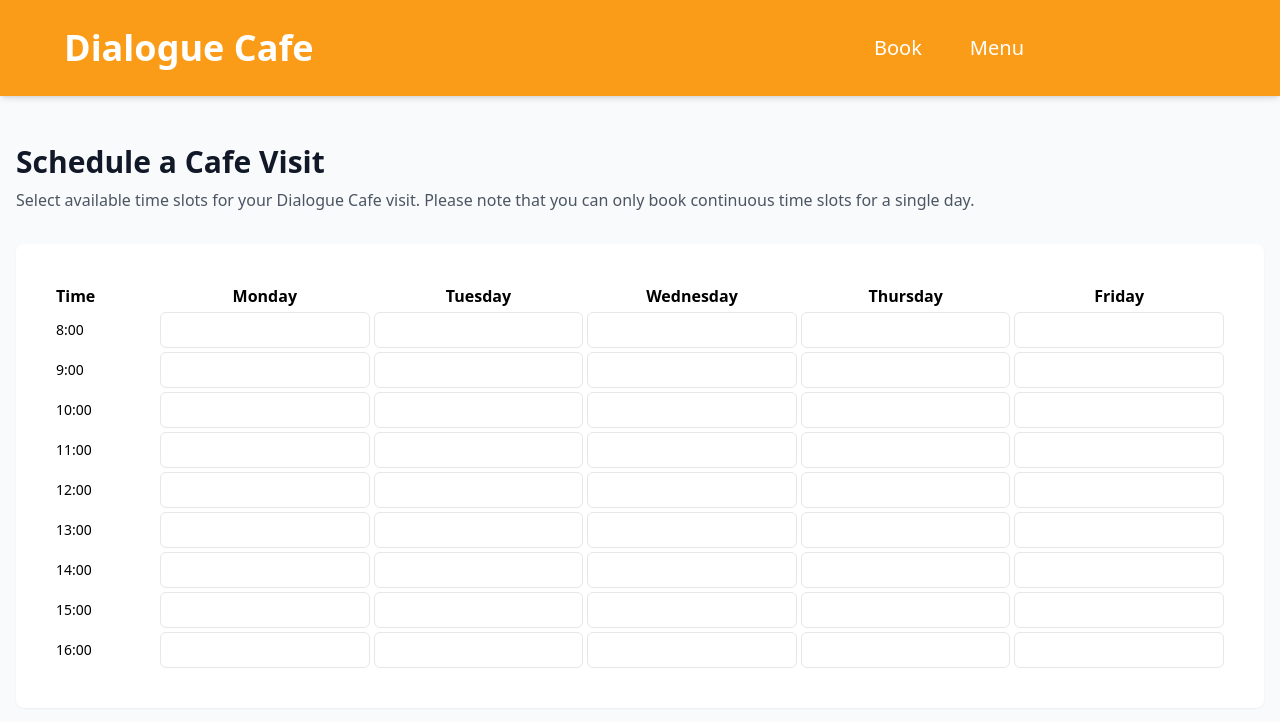
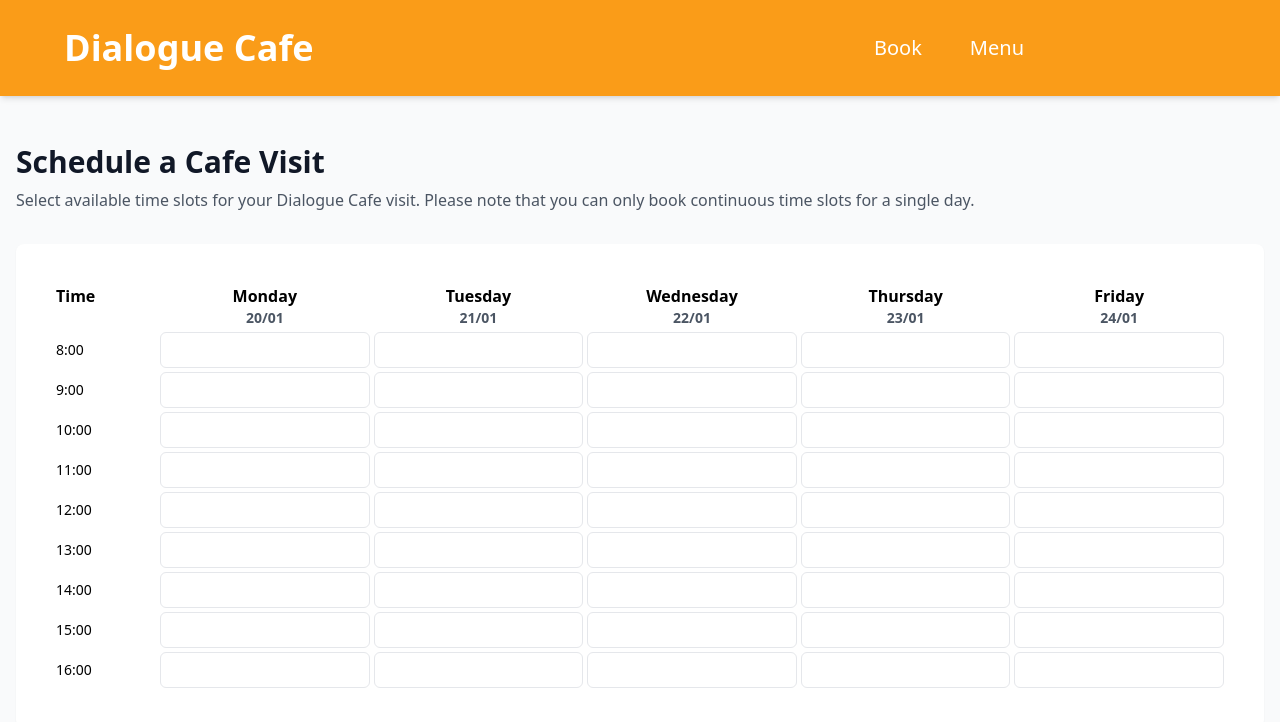
Before and after one commit to nblandos/dialogue-hub, a React (Vite) app in the folder frontend/: page / in a window 1280 px wide. Shown: the top 722 px of the page. Built offline with nearby package versions, Linux system fonts and the light colour scheme.

Commit message:
integrate date fns

```diff
--- a/frontend/package.json
+++ b/frontend/package.json
@@ -12,6 +12,7 @@
     "preview": "vite preview"
   },
   "dependencies": {
+    "date-fns": "^4.1.0",
     "react": "^18.3.1",
     "react-dom": "^18.3.1",
     "react-router-dom": "^7.0.2"
--- a/frontend/src/components/booking/TimeSlotGrid.jsx
+++ b/frontend/src/components/booking/TimeSlotGrid.jsx
@@ -13,8 +13,14 @@ const TimeSlotGrid = ({ days, hours, selectedSlots, onSlotClick }) => {
       >
         {days.map((day) => (
           <div key={day.full} className="text-center font-semibold">
-            <span className="hidden md:inline">{day.full}</span>
-            <span className="md:hidden">{day.short}</span>
+            <div className="hidden md:block">
+              <div>{day.full}</div>
+              <div className="text-sm text-gray-600">{day.displayDate}</div>
+            </div>
+            <div className="md:hidden">
+              <div>{day.short}</div>
+              <div className="text-sm text-gray-600">{day.displayDate}</div>
+            </div>
           </div>
         ))}
       </div>
@@ -31,10 +37,10 @@ const TimeSlotGrid = ({ days, hours, selectedSlots, onSlotClick }) => {
           >
             {days.map((day) => (
               <div
-                key={`${day.full}-${hour}`}
-                onClick={() => onSlotClick(day.full, hour)}
+                key={`${day.date}-${hour}`}
+                onClick={() => onSlotClick(day.date, hour)}
                 className={`cursor-pointer rounded-md border p-2 transition-colors ${
-                  selectedSlots.includes(`${day.full}-${hour}`)
+                  selectedSlots.includes(`${day.date}T${hour}`)
                     ? 'bg-[#FA9C18] text-white'
                     : 'hover:bg-orange-100'
                 }`}
--- a/frontend/src/components/booking/WeeklySchedule.jsx
+++ b/frontend/src/components/booking/WeeklyTimetable.jsx
@@ -1,53 +1,59 @@
 import { useState } from 'react';
 import { useNavigate } from 'react-router-dom';
+import { startOfWeek, addDays, format, parseISO, setHours } from 'date-fns';
 import TimeSlotGrid from './TimeSlotGrid';
 import SelectedTimeDisplay from './SelectedTimeDisplay';
 
 const WeeklyTimetable = () => {
   const navigate = useNavigate();
-  const daysMap = [
-    { full: 'Monday', short: 'Mon' },
-    { full: 'Tuesday', short: 'Tue' },
-    { full: 'Wednesday', short: 'Wed' },
-    { full: 'Thursday', short: 'Thu' },
-    { full: 'Friday', short: 'Fri' },
-  ];
+  const today = new Date();
+  const weekStart = startOfWeek(today, { weekStartsOn: 1 });
+
+  const daysMap = Array.from({ length: 5 }, (_, index) => {
+    const date = addDays(weekStart, index);
+    return {
+      full: format(date, 'EEEE'),
+      short: format(date, 'EEE'),
+      date: format(date, 'yyyy-MM-dd'),
+      displayDate: format(date, 'dd/MM'),
+    };
+  });
   const hours = Array.from({ length: 9 }, (_, i) => i + 8);
   const [selectedSlots, setSelectedSlots] = useState([]);
 
   const isValidSelection = (slots, newSlot) => {
-    const [newDay, newHour] = newSlot.split('-');
+    const [newDate, newHour] = newSlot.split('T');
     const newHourNum = parseInt(newHour);
 
     if (slots.length === 0) return true;
 
-    const existingDays = slots.map((slot) => slot.split('-')[0]);
-    if (!existingDays.every((day) => day === newDay)) {
+    const existingDates = slots.map((slot) => slot.split('T')[0]);
+    if (!existingDates.every((date) => date === newDate)) {
       return false;
     }
 
     const hours = slots
-      .map((slot) => parseInt(slot.split('-')[1]))
+      .map((slot) => parseInt(slot.split('T')[1]))
       .sort((a, b) => a - b);
 
     return hours.some((hour) => Math.abs(hour - newHourNum) === 1);
   };
 
-  const handleSlotClick = (day, hour) => {
-    const slotKey = `${day}-${hour}`;
+  const handleSlotClick = (date, hour) => {
+    const slotKey = `${date}T${hour}`;
 
     setSelectedSlots((prev) => {
       if (prev.includes(slotKey)) {
-        const daySlots = prev
-          .filter((slot) => slot.startsWith(day))
-          .map((slot) => parseInt(slot.split('-')[1]))
+        const dateSlots = prev
+          .filter((slot) => slot.startsWith(date))
+          .map((slot) => parseInt(slot.split('T')[1]))
           .sort((a, b) => a - b);
 
-        const hourIndex = daySlots.indexOf(hour);
-        if (hourIndex > 0 && hourIndex < daySlots.length - 1) {
+        const hourIndex = dateSlots.indexOf(hour);
+        if (hourIndex > 0 && hourIndex < dateSlots.length - 1) {
           return prev.filter((slot) => {
-            const [slotDay, slotHour] = slot.split('-');
-            return slotDay === day && parseInt(slotHour) > hour;
+            const [slotDate, slotHour] = slot.split('T');
+            return slotDate === date && parseInt(slotHour) < hour;
           });
         }
 
@@ -75,18 +81,19 @@ const WeeklyTimetable = () => {
   };
 
   const formatSelectedSlots = (slots) => {
-    if (slots.length === 0) return [];
+    if (slots.length === 0) return '';
 
-    const [day] = slots[0].split('-');
+    const [dateStr] = slots[0].split('T');
+    const date = parseISO(dateStr);
 
     const hours = slots
-      .map((slot) => parseInt(slot.split('-')[1]))
+      .map((slot) => parseInt(slot.split('T')[1]))
       .sort((a, b) => a - b);
 
-    const startTime = `${hours[0]}:00`;
-    const endTime = `${hours[hours.length - 1] + 1}:00`;
+    const startTime = setHours(new Date(date), hours[0]);
+    const endTime = setHours(new Date(date), hours[hours.length - 1] + 1);
 
-    return `${day} ${startTime} - ${endTime}`;
+    return `${format(date, 'EEEE')} ${format(startTime, 'HH:00')} - ${format(endTime, 'HH:00')}`;
   };
 
   return (
--- a/frontend/src/pages/booking/SchedulePage.jsx
+++ b/frontend/src/pages/booking/SchedulePage.jsx
@@ -1,4 +1,4 @@
-import WeeklyTimetable from '../../components/booking/WeeklySchedule';
+import WeeklyTimetable from '../../components/booking/WeeklyTimetable';
 
 const SchedulePage = () => {
   return (
```
Also changed, not shown: 1 other file (tests, documents, lock files or other folders).
